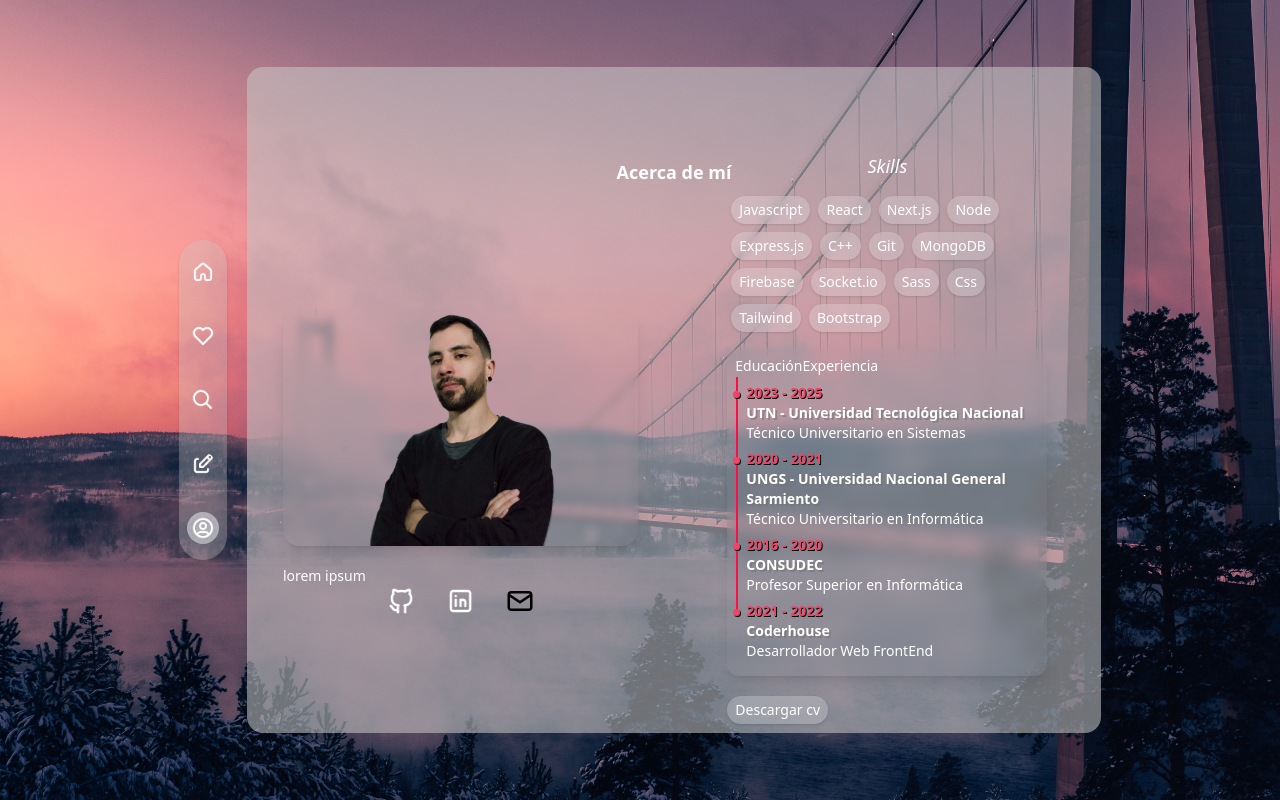
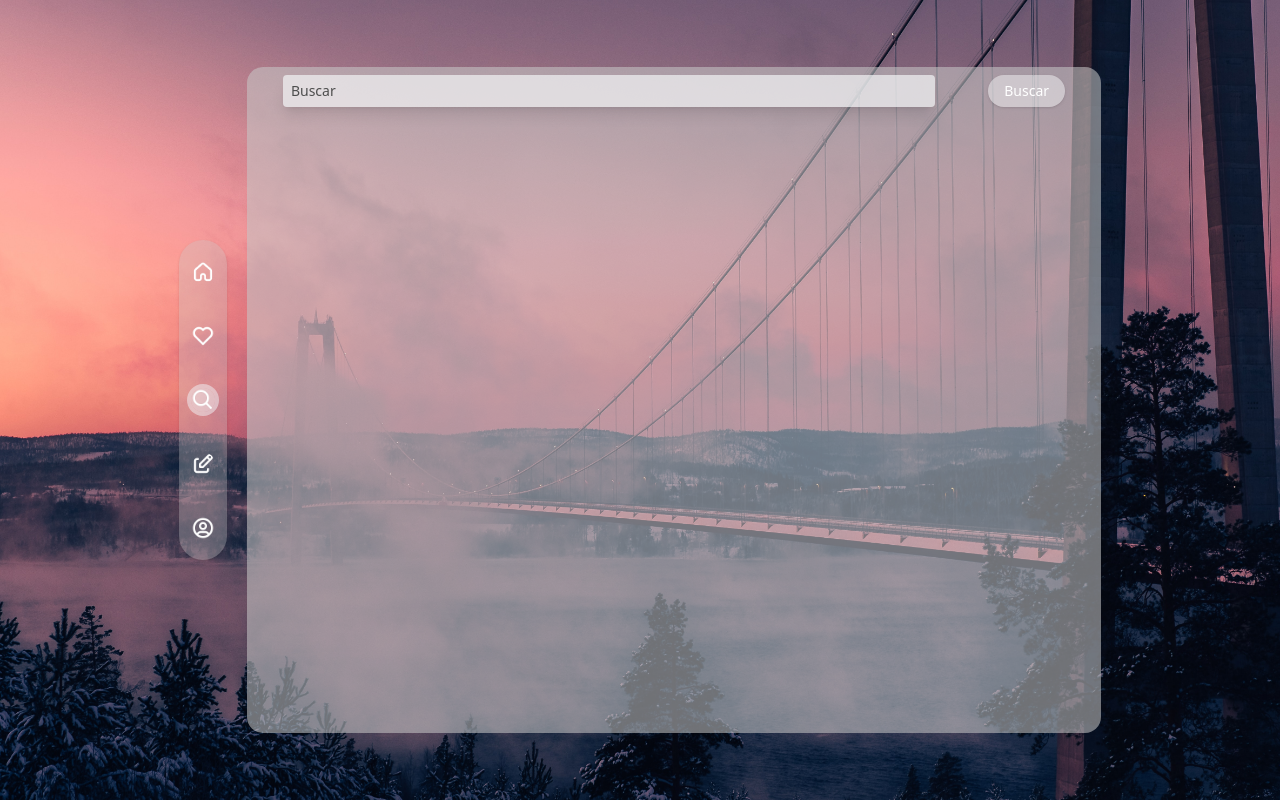
Before and after one commit to RenzoMarangon/portfolio_2023_dev, a React (Create React App) app: page / in a window 1280 px wide. Built offline with nearby package versions, Linux system fonts and the light colour scheme.

Commit message:
v0.12 | about me + search view

```diff
--- a/public/index.html
+++ b/public/index.html
@@ -40,5 +40,6 @@
       To begin the development, run `npm start` or `yarn start`.
       To create a production bundle, use `npm run build` or `yarn build`.
     -->
+
   </body>
 </html>
--- a/public/style.css
+++ b/public/style.css
@@ -65,6 +65,8 @@ label span {
 
 .exp_educ ul{
   position:relative;
+  width: 300px;
+
 }
 
 .exp_educ ul::before{
@@ -76,6 +78,8 @@ label span {
   left:0px;
   top:0px;
   z-index: -1;
+
+
 }
 
 .exp_educ ul li{
--- a/src/App.js
+++ b/src/App.js
@@ -20,10 +20,10 @@ function App() {
 const [vistas, setVistas ] = useState(
   {
     home:false,
-    profile:true,
+    profile:false,
     contact:false,
     likes:false,
-    search:false,
+    search:true,
   })
 
 
--- /dev/null
+++ b/src/components/EducacionExperiencia.js
@@ -0,0 +1,75 @@
+
+export const EducacionExperiencia = ({ educExp, setEducExp }) => {
+
+    const cambiarEducExp = ( educacionExperiencia ) =>
+    {
+        const nuevoEducExp = { educExp }
+
+        for( const key of Object.keys(educExp) )
+        {
+            key === educacionExperiencia
+                                        ? nuevoEducExp[key] = true
+                                        : nuevoEducExp[key] = false
+        }
+
+        setEducExp( nuevoEducExp )
+    }
+
+    return(
+        <div className='exp_educ backdrop-blur rounded-xl shadow-lg p-2 self-start '>
+            <button onClick={()=>{cambiarEducExp('educacion') }} className={`m-2 px-2 py-1 rounded-full ${ educExp.educacion && 'bg-gray-100/25' }`}>Educación</button>
+            <button onClick={()=>{cambiarEducExp('experiencia')}} className={`m-2 px-2 py-1 rounded-full ${ educExp.experiencia && 'bg-gray-100/25' }`}>Experiencia</button>
+
+            {
+                educExp.educacion &&
+                (<ul className='border border-transparent '>
+                    <li className=''>
+                        <p className='text-pink'>2023 - 2025</p>
+                        <p className='font-bold text-wh'>UTN - Universidad Tecnológica Nacional</p>
+                        <p >Técnico Universitario en Sistemas</p>
+                    </li>
+                    <li className=''>
+                        <p className='text-pink'>2020 - 2021</p>
+                        <p className='font-bold text-wh'>UNGS - Universidad Nacional General Sarmiento</p>
+                        <p >Técnico Universitario en Informática</p>
+                    </li>
+                    <li className=''>
+                        <p className='text-pink'>2016 - 2020</p>
+                        <p className='font-bold text-wh'>CONSUDEC</p>
+                        <p >Profesor Superior en Informática</p>
+                    </li>
+                    <li className=''>
+                        <p className='text-pink'>2021 - 2022</p>
+                        <p className='font-bold text-wh'>Coderhouse</p>
+                        <p>Desarrollador Web FrontEnd</p>
+                    </li>
+                    <li className=''>
+                        <p className='text-pink'>2022</p>
+                        <p className='font-bold text-wh'>EducacionIT</p>
+                        <p>Desarrollador backend en Node.js</p>
+                    </li>
+                </ul>)
+            }
+
+            {
+                educExp.experiencia &&
+                (<ul className='border border-transparent '>
+                    <li className=''>
+                        <p className='text-pink'>2023 - 2025</p>
+                        <p className='font-bold text-wh'>Google</p>
+                        <p >El mas piola de la oficina</p>
+                    </li>
+
+                    <li className=''>
+                        <p className='text-pink'>2023 - 2025</p>
+                        <p className='font-bold text-wh'>Google</p>
+                        <p >El mas piola de la oficina</p>
+                    </li>
+
+
+                </ul>)
+            }
+
+        </div>
+    )
+};
--- a/src/views/AboutMe.js
+++ b/src/views/AboutMe.js
@@ -1,4 +1,5 @@
-import React from 'react'
+import React, { useEffect, useState } from 'react'
+import { EducacionExperiencia } from '../components/EducacionExperiencia'
 
 export const AboutMe = () => {
 
@@ -10,32 +11,44 @@ export const AboutMe = () => {
         email : process.env.PUBLIC_URL + './iconos/mail.png',
     }
 
+    const [ educExp, setEducExp ] = useState({
+        educacion: true,
+        experiencia:false
+    })
+
 
   return (
 
 
-    <div className='about-me flex flex-col items-center sm:grid grid-cols-2 grid-rows-7  w-full h-full overflow-y-auto sm:w-5/6 xl:w-2/3 flex sm:h-5/6 sm:rounded-2xl'>
+    <div className='about-me flex flex-col items-center sm:grid grid-cols-2 grid-rows-7 sm:grid-rows-12 w-full h-full overflow-y-auto sm:w-5/6 xl:w-2/3 flex sm:h-5/6 sm:rounded-2xl'>
         <h2 className='my-5 sm:my-0 sm:mt-5  col-span-2 row-span-2  text-center font-bold text-lg '>Acerca de mí</h2>
 
 
-        <div className='w-100 col-span-1 row-span-4  mx-auto flex flex-col items-center self-start xl:mt-3'>
-            <div className='flex justify-center  backdrop-blur-sm rounded-2xl mt-10  shadow-lg w-9/12 sm:w-10/12 '>
+        <div className='w-100 col-span-1 row-span-4 sm:row-span-5 mx-auto flex flex-col items-center self-start xl:mt-3'>
+            <div className='flex justify-center  backdrop-blur-sm rounded-2xl mt-10 sm:mt-2  shadow-lg w-9/12 sm:w-10/12 '>
                 <img src={`${ icons.perfil }`} className='w-8/12 items-self-start'  />
             </div>
 
-            <p className='w-9/12 sm:w-10/12 mt-5'>lorem ipsum</p>
 
-            <div className='w-9/12 sm:w-5/12 mt-5 sm:mt-0 flex justify-around mb-5'>
-                <button className='w-2/12 '><img className=' hover:bg-gray-500 rounded-lg transicion agrandar' src={icons.github} alt="GitHub" /></button>
-                <button className='w-2/12 '><img className='hover:bg-blue-600 rounded-lg transicion agrandar' src={icons.linkedin} alt="LinkedIn" /></button>
-                <button className='w-2/12 '><img className='hover:bg-gray-500/50 rounded-lg transicion agrandar' src={icons.email} alt="Correo Electrónico" /></button>
+
+
+            <div className='w-9/12 sm:w-5/12 mt-5 flex justify-around mb-5'>
+                <button className='w-8 '><img className=' hover:bg-gray-500 rounded-lg transicion agrandar' src={icons.github} alt="GitHub" /></button>
+                <button className='w-8 '><img className='hover:bg-blue-600 rounded-lg transicion agrandar' src={icons.linkedin} alt="LinkedIn" /></button>
+                <button className='w-8 '><img className='hover:bg-gray-500/50 rounded-lg transicion agrandar' src={icons.email} alt="Correo Electrónico" /></button>
             </div>
+
+            <p className='w-9/12 sm:w-10/12'>
+
+                Lorem ipsum dolor sit amet consectetur adipisicing elit. Earum, molestias. Temporibus minus error quo labore ab iure, laborum libero est magni eum officia voluptatem facere architecto eveniet voluptatum alias reprehenderit!
+
+            </p>
 
         </div>
 
 
 
-        <div className='col-span-1 row-span-4 flex flex-col items-center mx-auto w-9/12'>
+        <div className='col-span-1 row-span-4 sm:row-span-5 flex flex-col self-start mt-5 sm:mt-0 mx-auto w-9/12 '>
 
             <h4 className=' text-center text-lg italic'>Skills</h4>
 
@@ -57,40 +70,9 @@ export const AboutMe = () => {
                 <li className='m-1 px-2 py-1 rounded-full bg-gray-100/25 shadow backdrop-blur-sm'>Bootstrap</li>
             </ul>
 
-            <div className='exp_educ backdrop-blur rounded-xl shadow-lg p-2 self-start'>
-                <button>Educación</button>
-                <button>Experiencia</button>
 
-                <ul className='border border-transparent'>
-                    <li className=''>
-                        <p className='text-pink'>2023 - 2025</p>
-                        <p className='font-bold text-wh'>UTN - Universidad Tecnológica Nacional</p>
-                        <p >Técnico Universitario en Sistemas</p>
-                    </li>
-                    <li className=''>
-                        <p className='text-pink'>2020 - 2021</p>
-                        <p className='font-bold text-wh'>UNGS - Universidad Nacional General Sarmiento</p>
-                        <p >Técnico Universitario en Informática</p>
-                    </li>
-                    <li className=''>
-                        <p className='text-pink'>2016 - 2020</p>
-                        <p className='font-bold text-wh'>CONSUDEC</p>
-                        <p >Profesor Superior en Informática</p>
-                    </li>
-                    <li className=''>
-                        <p className='text-pink'>2021 - 2022</p>
-                        <p className='font-bold text-wh'>Coderhouse</p>
-                        <p>Desarrollador Web FrontEnd</p>
-                    </li>
-                    {/* <li className=''>
-                        <p className='text-pink'>2022</p>
-                        <p className='font-bold text-wh'>EducacionIT</p>
-                        <p>Desarrollador backend en Node.js</p>
-                    </li> */}
+            <EducacionExperiencia educExp={ educExp } setEducExp = { setEducExp } />
 
-                </ul>
-
-            </div>
             <button className='self-start my-5 px-2 py-1 rounded-full bg-gray-100/25 shadow backdrop-blur-sm '> Descargar cv</button>
 
 
--- a/src/views/Search.js
+++ b/src/views/Search.js
@@ -1,8 +1,36 @@
-import React from 'react'
+import React, { useState } from 'react'
 
 
 export const Search = () => {
+
+  const [ inputValues, setInputValues ]= useState({
+    search:''
+  })
+
+  const escribirInput = (e) =>
+  {
+    const { name, value } = e.target;
+
+    setInputValues({
+      ...inputValues, [name]:value,
+    })
+
+  }
+
+  const sendForm = (e) =>
+  {
+    e.preventDefault();
+
+
+  }
+
   return (
-    <div className='search w-full h-full sm:h-5/6 sm:w-5/6 xl:w-2/3 sm:rounded-2xl'></div>
+    <div className='search w-full h-full sm:h-5/6 sm:w-5/6 xl:w-2/3 sm:rounded-2xl'>
+
+    <form onSubmit={ sendForm } className='flex justify-between w-11/12 mx-auto '>
+        <input className='text-black bg-gray-100/70  my-2 py-4 px-2 rounded shadow-lg w-10/12' name='search' type='text' placeholder='Buscar' onChange={ escribirInput } value={ inputValues.search } required />
+        <button onClick={()=>{sendForm()}} className='self-end justify-self-end box-content my-2 px-2 sm:px-4 py-1.5 shadow bg-gray-100/50 text-white rounded-full text-base sm:text-sm '>Buscar</button>
+    </form>
+    </div>
   )
 }
```
